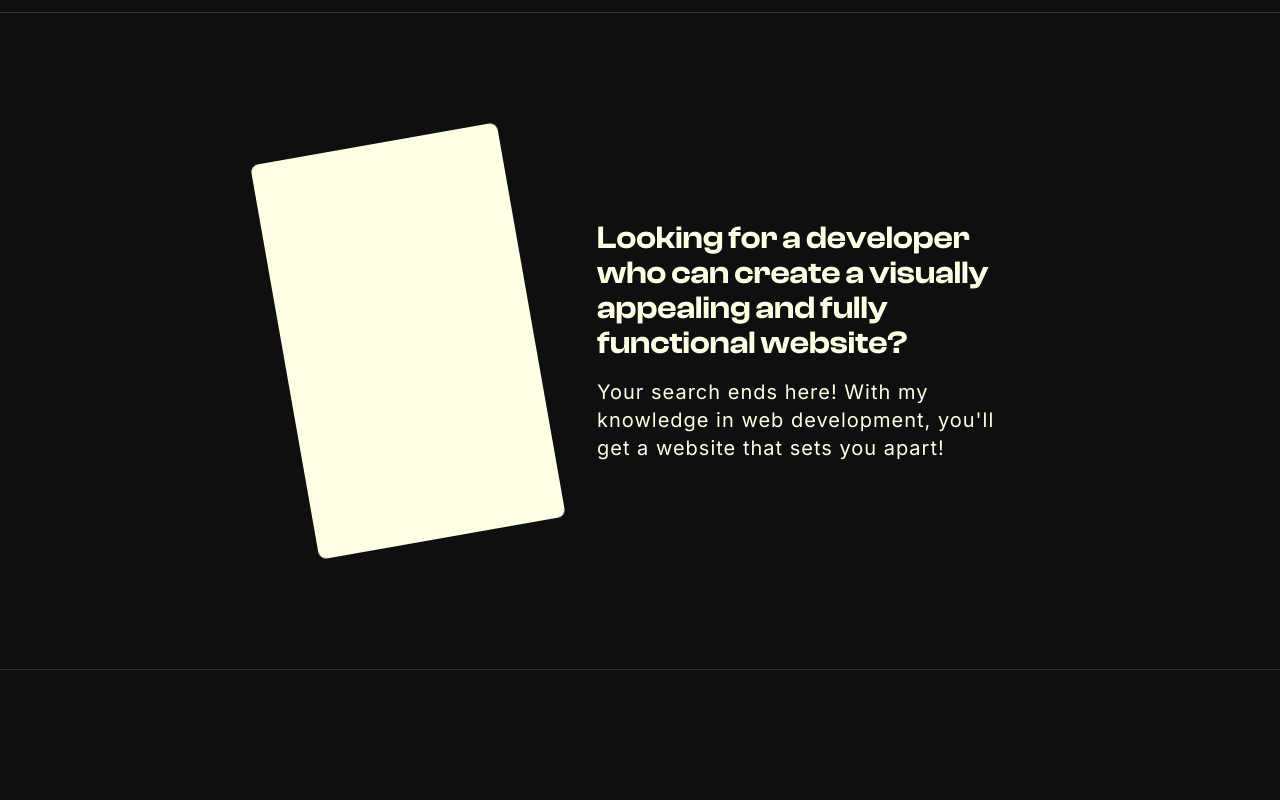
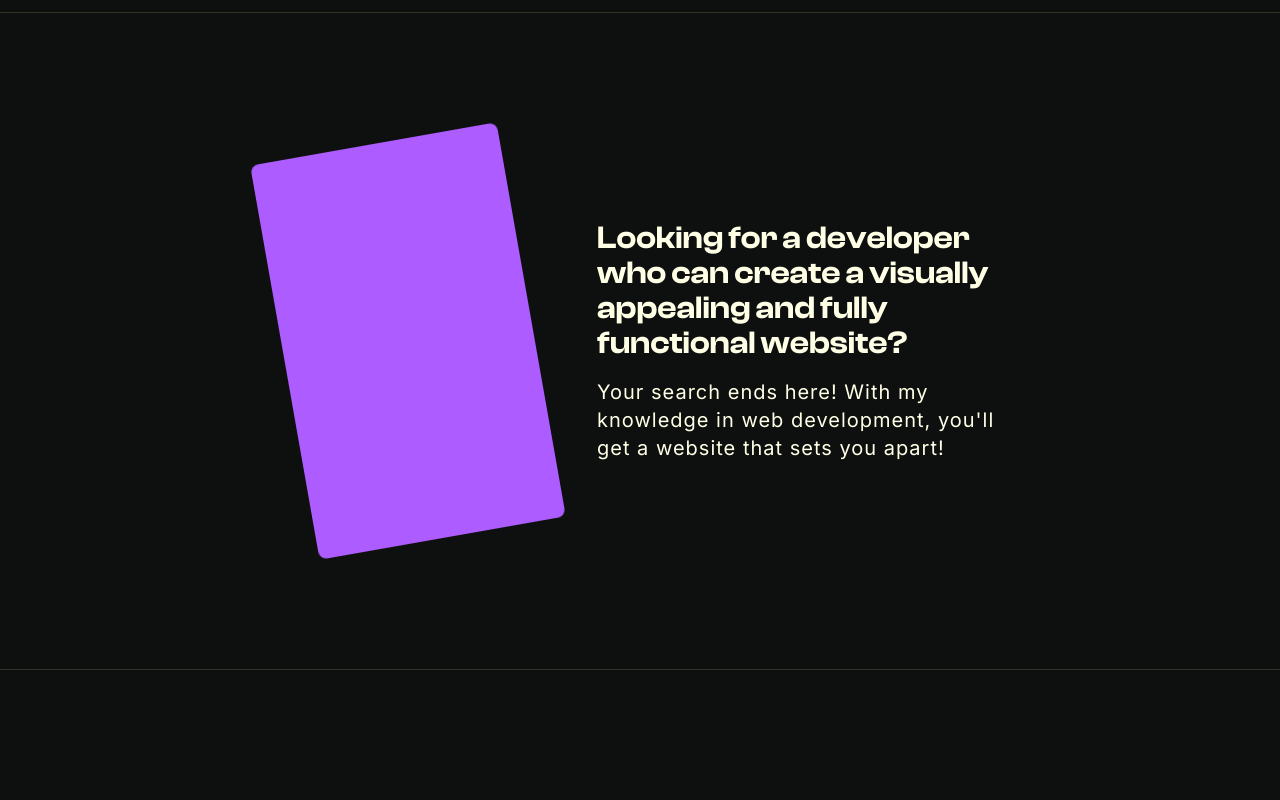
Before and after one commit to michaelcanonizado/michaelcanonizado, a Next.js app: page / in a window 1280 px wide. Shown: the part 1060-1860 px from the top of the page. Built offline with nearby package versions, Linux system fonts and the light colour scheme.

Commit message:
feat: change <Card/> bg color from foreground to brand

```diff
--- a/src/components/ui/card.tsx
+++ b/src/components/ui/card.tsx
@@ -5,7 +5,7 @@ const Card = ({ className, children }: ComponentBaseProps) => {
   return (
     <div
       className={cn(
-        'h-[400px] w-[250px] overflow-hidden rounded-lg bg-foreground',
+        'h-[400px] w-[250px] overflow-hidden rounded-lg bg-brand',
         className
       )}
     >
```
